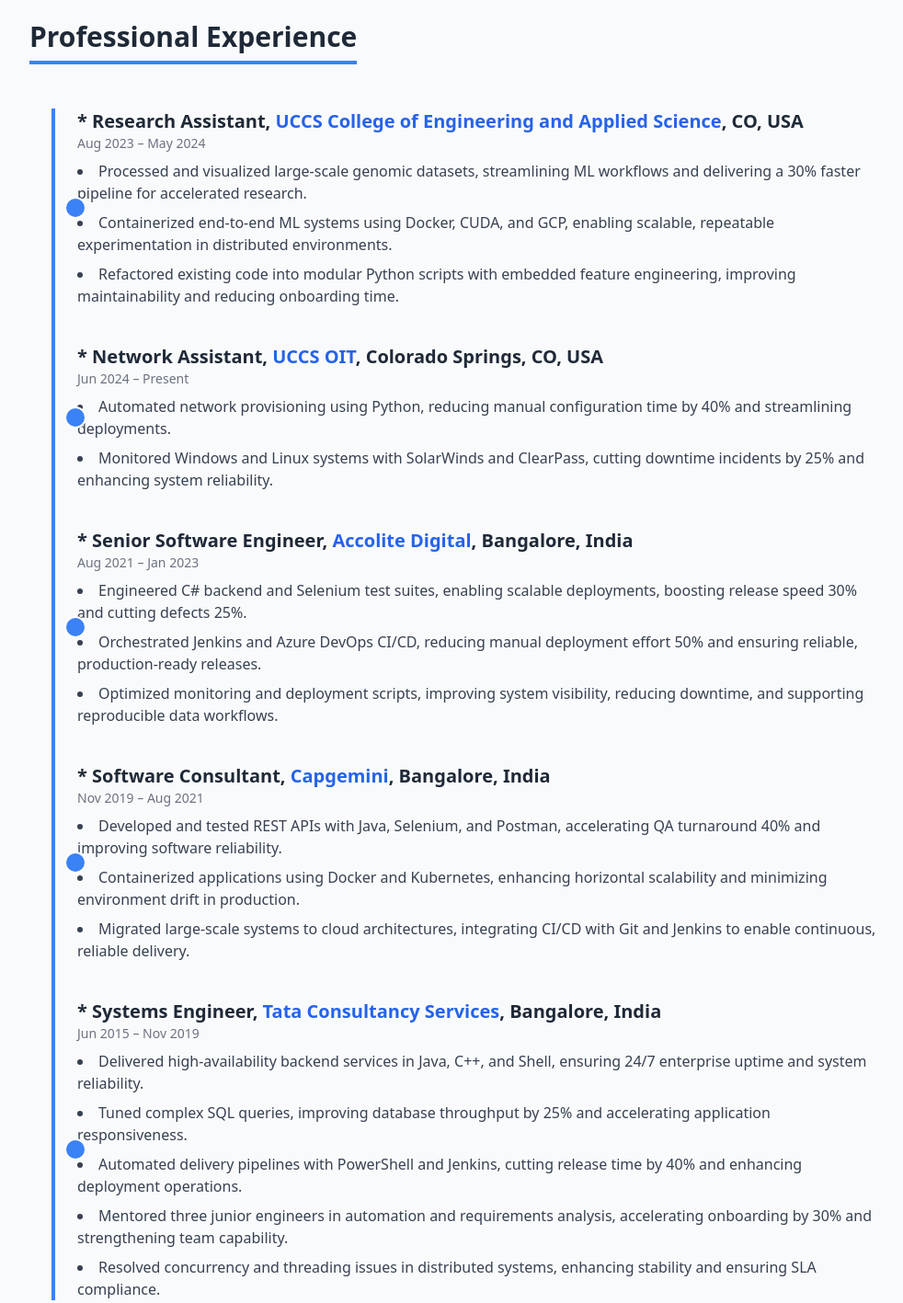
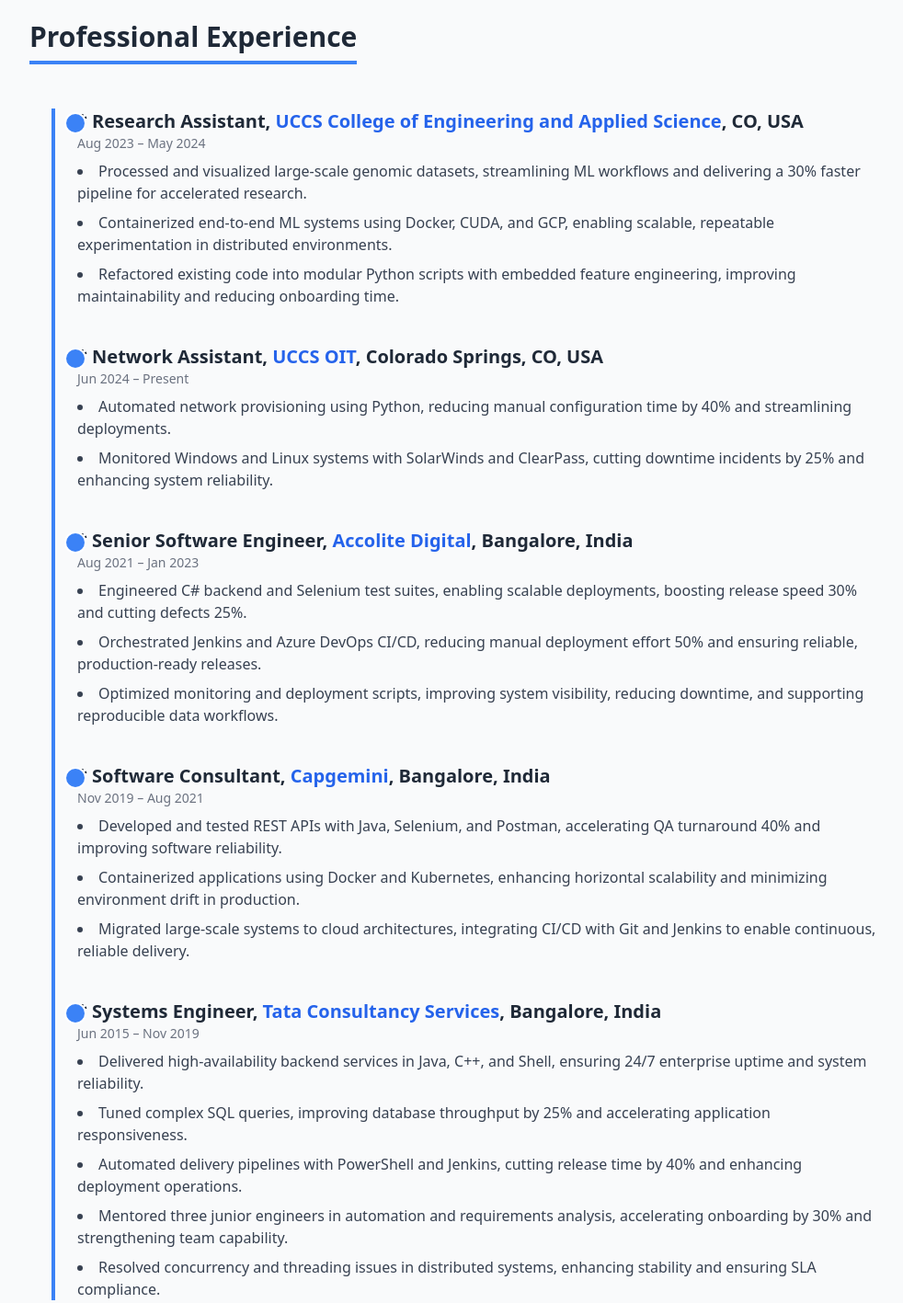
Before and after one commit to NeetaCode/Profile, a plain HTML site: page index.html in a window 1280 px wide. Shown: the part 1280-2697 px from the top of the page at 92% size, without its empty margins (272-1254 px from the left). Drawn offline with nearby package versions, Linux system fonts and the light colour scheme.

Commit message:
Update index.html

```diff
--- a/index.html
+++ b/index.html
@@ -115,9 +115,11 @@
 		    <h2 class="text-3xl font-bold border-b-4 border-blue-500 inline-block pb-2 mb-12">Professional Experience</h2>
 		    <div class="relative border-l-4 border-blue-500 ml-6">
 
+
 			    <!-- Research Assistant -->
 			    <div class="mb-10 ml-6 relative">
-				    <span class="absolute -left-3.5 top-1/2 -translate-y-1/2 bg-blue-500 w-6 h-6 rounded-full border-2 border-white"></span>
+
+				<span class="absolute -left-3.5 top-1 bg-blue-500 w-6 h-6 rounded-full border-2 border-white"></span>
 				    <h3 class="text-xl font-semibold">
 					    * Research Assistant,
 					    <a href="https://www.uccs.edu/engineering" target="_blank" class="text-blue-600 hover:underline">UCCS College of Engineering and Applied Science</a>, CO, USA
@@ -132,7 +134,8 @@
 
 			    <!-- Network Assistant -->
 			    <div class="mb-10 ml-6 relative">
-				    <span class="absolute -left-3.5 top-1/2 -translate-y-1/2 bg-blue-500 w-6 h-6 rounded-full border-2 border-white"></span>
+
+				<span class="absolute -left-3.5 top-1 bg-blue-500 w-6 h-6 rounded-full border-2 border-white"></span>
 				    <h3 class="text-xl font-semibold">
 					    * Network Assistant,
 					    <a href="https://www.uccs.edu/oit" target="_blank" class="text-blue-600 hover:underline">UCCS OIT</a>, Colorado Springs, CO, USA
@@ -146,7 +149,7 @@
 
 			    <!-- Senior Software Engineer -->
 			    <div class="mb-10 ml-6 relative">
-				    <span class="absolute -left-3.5 top-1/2 -translate-y-1/2 bg-blue-500 w-6 h-6 rounded-full border-2 border-white"></span>
+				<span class="absolute -left-3.5 top-1 bg-blue-500 w-6 h-6 rounded-full border-2 border-white"></span>
 				    <h3 class="text-xl font-semibold">
 					    * Senior Software Engineer,
 					    <a href="https://www.accolitedigital.com/" target="_blank" class="text-blue-600 hover:underline">Accolite Digital</a>, Bangalore, India
@@ -161,7 +164,7 @@
 
 			    <!-- Software Consultant -->
 			    <div class="mb-10 ml-6 relative">
-				    <span class="absolute -left-3.5 top-1/2 -translate-y-1/2 bg-blue-500 w-6 h-6 rounded-full border-2 border-white"></span>
+				<span class="absolute -left-3.5 top-1 bg-blue-500 w-6 h-6 rounded-full border-2 border-white"></span>
 				    <h3 class="text-xl font-semibold">
 					    * Software Consultant,
 					    <a href="https://www.capgemini.com/" target="_blank" class="text-blue-600 hover:underline">Capgemini</a>, Bangalore, India
@@ -176,7 +179,7 @@
 
 			    <!-- Systems Engineer -->
 			    <div class="mb-10 ml-6 relative">
-				    <span class="absolute -left-3.5 top-1/2 -translate-y-1/2 bg-blue-500 w-6 h-6 rounded-full border-2 border-white"></span>
+				<span class="absolute -left-3.5 top-1 bg-blue-500 w-6 h-6 rounded-full border-2 border-white"></span>
 				    <h3 class="text-xl font-semibold">
 					    * Systems Engineer,
 					    <a href="https://www.tcs.com/" target="_blank" class="text-blue-600 hover:underline">Tata Consultancy Services</a>, Bangalore, India
```
